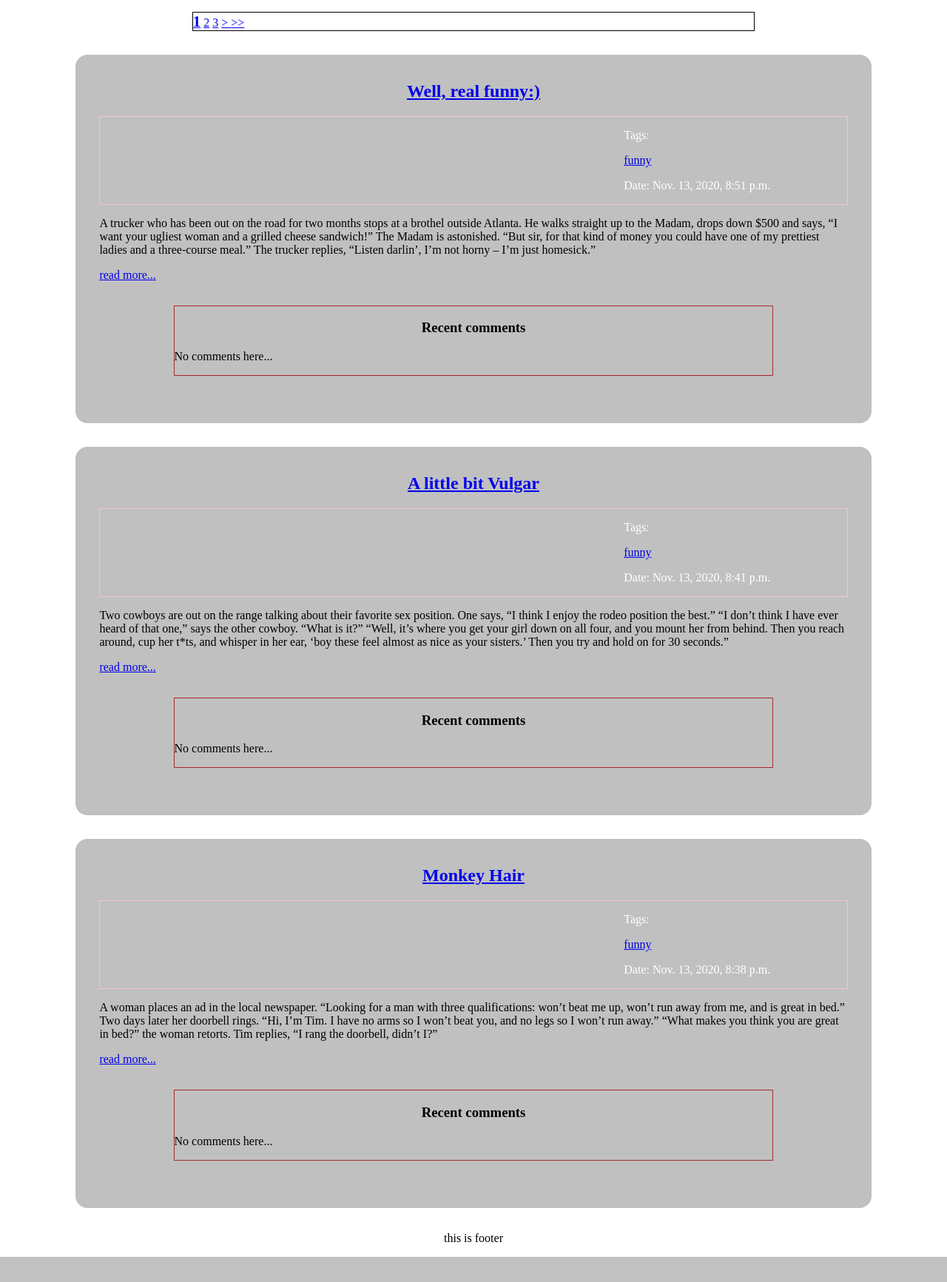
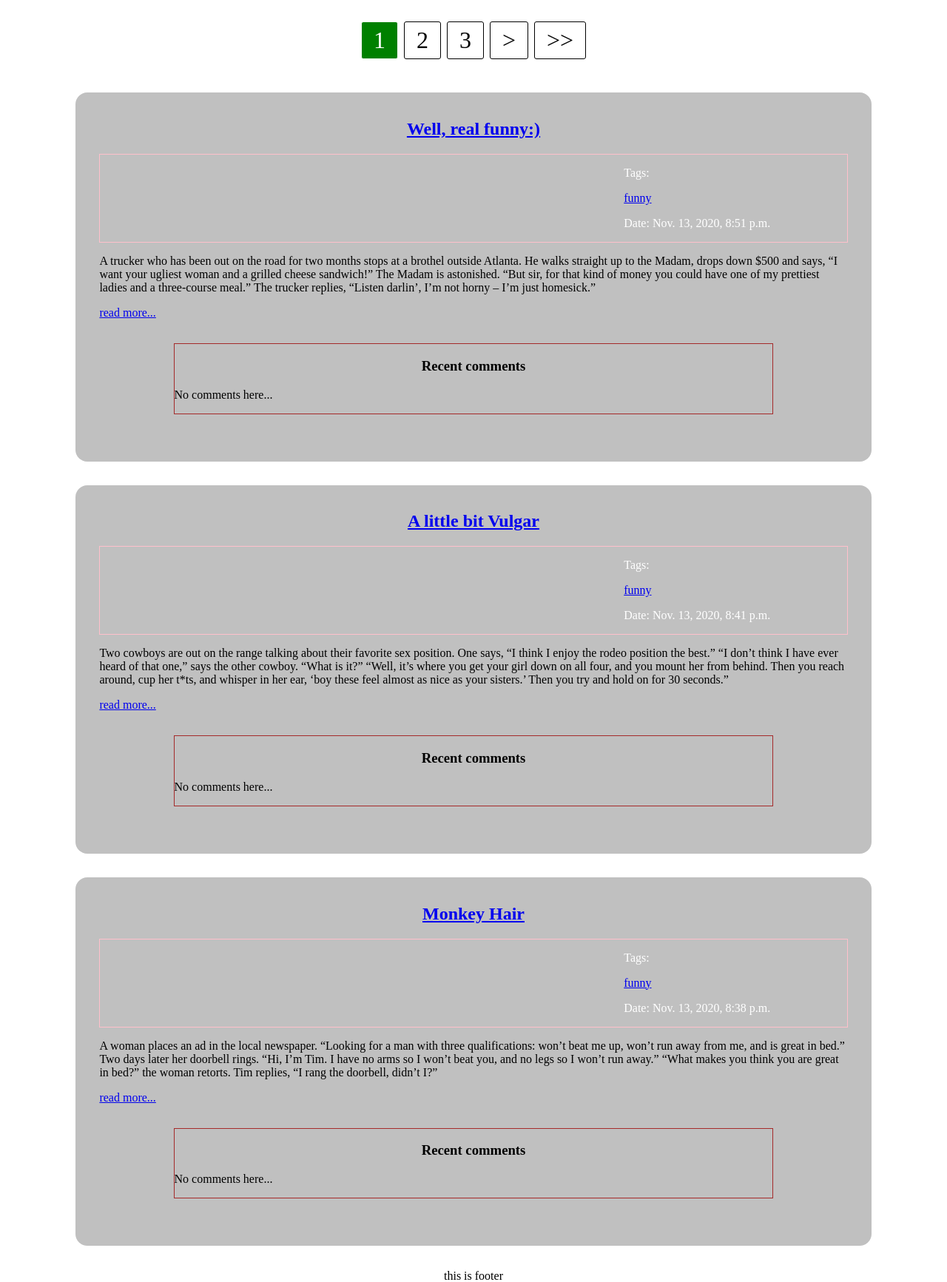
Before and after one commit to Hector-N/Django_exploring, a Django app: page /blog/ in a window 1280 px wide. Shown: the part 98-1831 px from the top of the page at 74% size. Before the commit the page ends 1797 px from the top, so only its background shows below. Run offline with Django 3.2, Linux system fonts and the light colour scheme; data comes from the database, SQL or seed files in the repository.

Commit message:
Configure static files. Add paginator styles.

```diff
--- /dev/null
+++ b/wepa/blog/static/blog/css/main.css
@@ -0,0 +1,34 @@
+.right-align {
+    text-align: right;
+}
+header {
+    text-align: center;
+}
+h1, h2, h3 {
+    text-align: center;
+}
+.post {
+    background-color: silver;
+    border-radius: 1em;
+    width: 80%;
+    margin: 2em auto 2em auto;
+    padding: 1em 2em 2em 2em;
+
+}
+    .post-header {
+
+    }
+    .post-meta-info {
+        border: 1px solid pink;
+        padding-left: 70%;
+        color: white;
+
+    }
+    .post-content {
+
+    }
+    .post-comments {
+        width: 80%;
+        margin: 2em auto 2em auto;
+        border: 1px solid brown;
+    }
--- /dev/null
+++ b/wepa/blog/static/blog/css/paginator.css
@@ -0,0 +1,39 @@
+.paginator {
+	font-size: 2em;
+	margin: auto;
+	text-align: center;
+	padding: .4em;
+}
+
+/*https://css-tricks.com/when-do-you-use-inline-block/*/
+.paginator a {
+	display: inline-flex;
+	align-items: center;
+	border: 1px solid;
+	border-radius: 3px;
+	padding: .2em .5em .2em .5em;
+}
+
+a#current-page {
+	background-color: green;
+	color: white;
+}
+
+/*order is important*/
+.paginator a:link {
+	color: black;
+	text-decoration: none;
+}
+.paginator a:visited {
+	color: black;
+	text-decoration: none;
+}
+.paginator a:hover {
+	background-color: silver;
+	text-decoration: none;
+}
+.paginator a:active {
+	background-color: brown;
+	color: white;
+	text-decoration: none;
+}
--- a/wepa/blog/templates/blog/index.html
+++ b/wepa/blog/templates/blog/index.html
@@ -3,43 +3,10 @@
 
 <head>
 	<title>My Blog</title>
-	<meta charset="utf-8">
-	<style>
-	    .right-align {
-	        text-align: right;
-	    }
-        header {
-            text-align: center;
-        }
-        h1, h2, h3 {
-            text-align: center;
-        }
-        .post {
-            background-color: silver;
-            border-radius: 1em;
-            width: 80%;
-            margin: 2em auto 2em auto;
-            padding: 1em 2em 2em 2em;
-
-        }
-            .post-header {
-
-            }
-            .post-meta-info {
-                border: 1px solid pink;
-                padding-left: 70%;
-                color: white;
-
-            }
-            .post-content {
-
-            }
-            .post-comments {
-                width: 80%;
-                margin: 2em auto 2em auto;
-                border: 1px solid brown;
-            }
-	</style>
+    <meta charset="utf-8">
+    {% load static %}
+    <link rel="stylesheet" type="text/css" href="{% static 'blog/css/main.css' %}">
+    <link rel="stylesheet" type="text/css" href="{% static 'blog/css/paginator.css' %}">
 </head>
 
 <body>
@@ -52,6 +19,8 @@
 </header>
 
 <main id="blog_feed">
+
+
     {% if search_tag %}
         <h2>Search result: tag <strong>"{{ search_tag.name }}"</strong></h2>
         {% include 'blog/_blog-feed.html' %}
--- a/wepa/blog/templates/blog/paginator.html
+++ b/wepa/blog/templates/blog/paginator.html
@@ -1,21 +1,21 @@
-<div class="paginator" style="margin: auto; width:60%;border: 1px solid black;">
+<div class="paginator">
 
     {% if posts.has_previous %}
-        <a href="?page=1"> << </a>
-        <a href="?page={{ posts.previous_page_number }}"> < </a>
+        <a id="a1" href="?page=1"><<</a>
+        <a href="?page={{ posts.previous_page_number }}"><</a>
     {% endif %}
 
     {% for num in posts.paginator.page_range %}
         {% if posts.number == num %}
-            <a href="?page={{ num }}"><strong style="font-size: 1.3em;">{{ num }}</strong></a>
+            <a id="current-page" href="?page={{ num }}">{{ num }}</a>
         {% elif num > posts.number|add:'-3' and num < posts.number|add:'3' %}
             <a href="?page={{ num }}">{{ num }}</a>
         {% endif %}
     {% endfor %}
 
     {% if posts.has_next %}
-        <a href="?page={{ posts.next_page_number }}"> > </a>
-        <a href="?page={{ posts.paginator.num_pages }}"> >> </a>
+        <a href="?page={{ posts.next_page_number }}">></a>
+        <a href="?page={{ posts.paginator.num_pages }}">>></a>
     {% endif %}
 
 </div>
```
Also changed, not shown: wepa/blog/templates/blog/post-details.html (+0 -48 lines), wepa/blog/static/blog/images/todo.jpeg (added).
